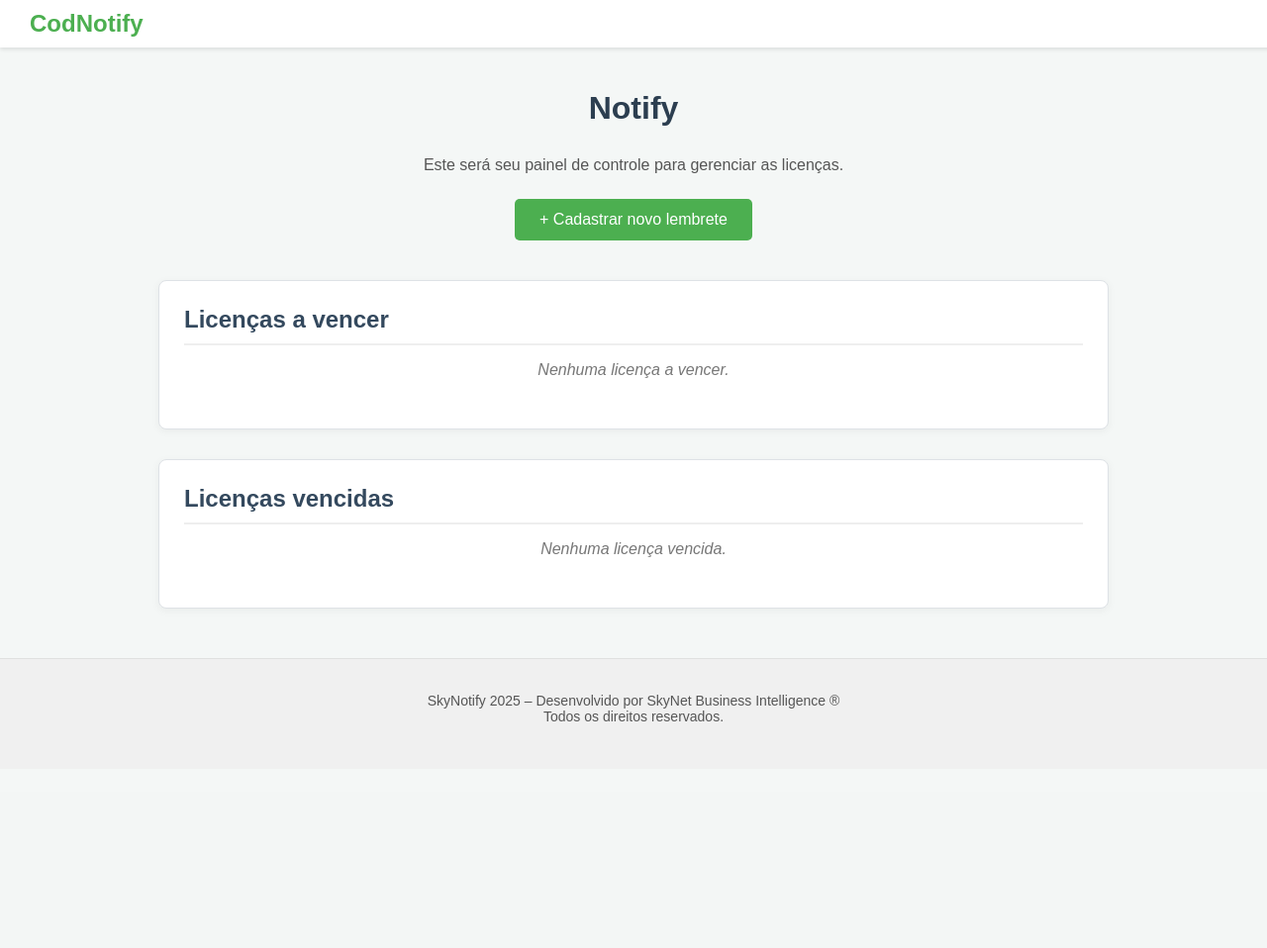
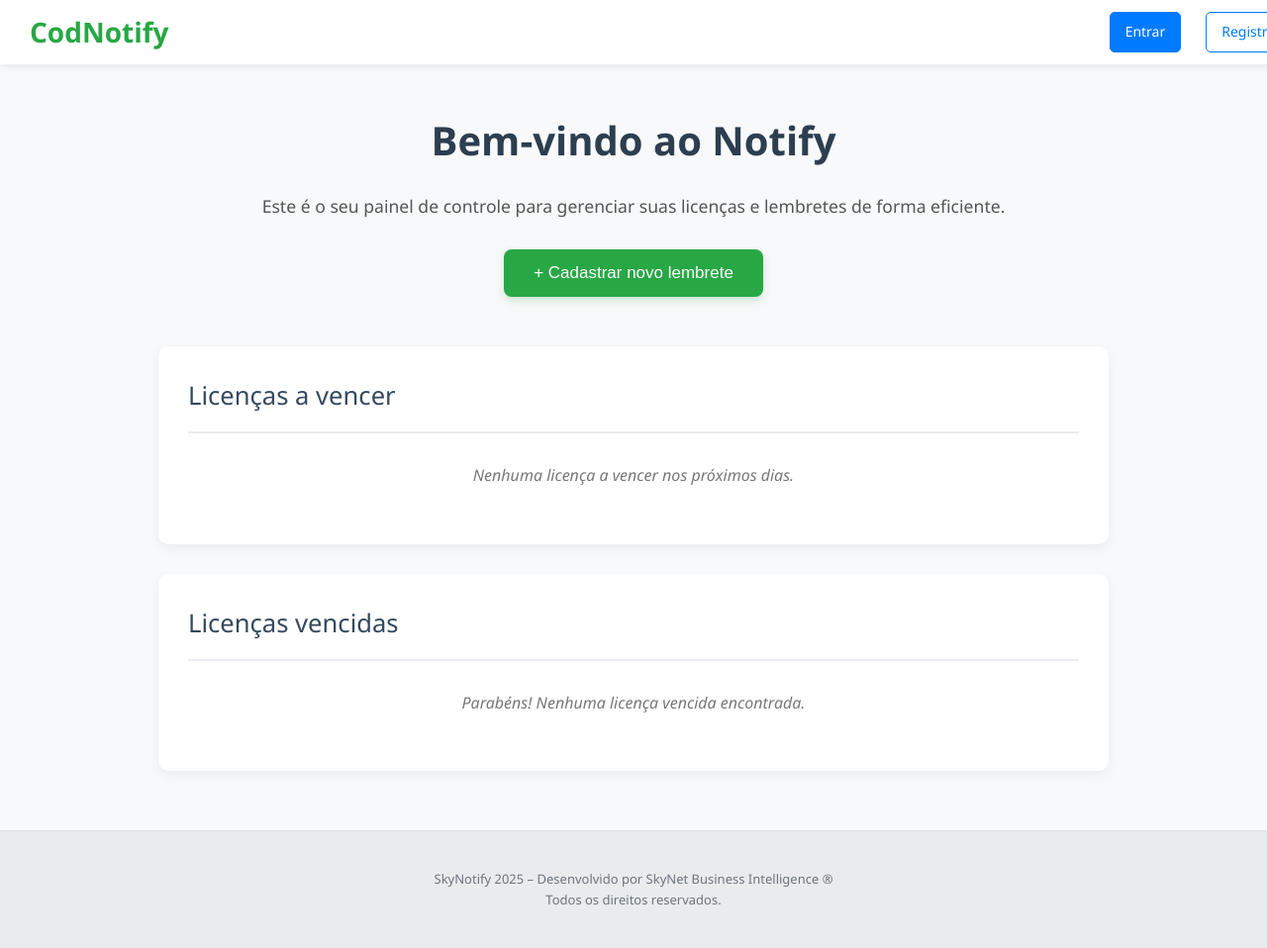
Before and after one commit to Cortex-ia-tech/Notify-App, a Flask app: template templates/home.html in a window 1280 px wide. Shown: the whole page at 99% size. Before the commit the page ends 729 px from the top, so only its background shows below. Run offline with Flask 3, Linux system fonts and the light colour scheme; the template is opened without the code that fills it, so the values that code supplies are empty; some libraries are stand-ins or nearby versions.

Commit message:
adequação da home com o app.py

```diff
--- a/templates/home.html
+++ b/templates/home.html
@@ -3,80 +3,106 @@
 <head>
     <meta charset="UTF-8">
     <title>CodNotify - Home</title>
-    <link rel="stylesheet" href="/static/style.css">
+    <link rel="stylesheet" href="https://cdnjs.cloudflare.com/ajax/libs/font-awesome/6.0.0-beta3/css/all.min.css">
     <style>
+        /* Estilos Globais e Reset */
         body {
-            font-family: Arial, sans-serif;
+            font-family: 'Segoe UI', Tahoma, Geneva, Verdana, sans-serif; /* Fonte moderna e limpa */
             margin: 0;
-            padding-top: 70px; /* Space for the fixed header */
-            background-color: #f4f7f6;
-            color: #333;
+            padding-top: 70px; /* Espaço para o cabeçalho fixo */
+            background-color: #f8f9fa; /* Fundo suave */
+            color: #343a40; /* Cor de texto principal */
+            line-height: 1.6;
         }
 
-        /* Fixed Header */
+        a {
+            text-decoration: none;
+            color: inherit; /* Links herdam a cor do texto pai por padrão */
+        }
+
+        /* --- Barra de Navegação Fixa (Header) --- */
         .fixed-header {
             position: fixed;
             top: 0;
             left: 0;
             width: 100%;
-            background-color: #ffffff;
-            box-shadow: 0 2px 4px rgba(0, 0, 0, 0.1);
+            background-color: #ffffff; /* Fundo branco para a barra */
+            box-shadow: 0 2px 8px rgba(0, 0, 0, 0.08); /* Sombra suave para elevação */
             padding: 10px 30px;
             display: flex;
             justify-content: space-between;
             align-items: center;
-            z-index: 1000;
+            z-index: 1000; /* Garante que fique acima de outros elementos */
         }
 
         .header-left .logo {
-            font-size: 24px;
-            font-weight: bold;
-            color: #4CAF50; /* A pleasant green */
-            text-decoration: none;
+            font-size: 28px; /* Tamanho maior para o logo */
+            font-weight: 700; /* Mais encorpado */
+            color: #28a745; /* Verde vibrante para a marca */
+            transition: color 0.3s ease;
+        }
+
+        .header-left .logo:hover {
+            color: #218838; /* Escurece um pouco ao passar o mouse */
         }
 
         .header-right {
-            position: relative;
+            position: relative; /* Para o posicionamento do dropdown */
             display: flex;
             align-items: center;
-            gap: 10px;
+            gap: 15px; /* Espaçamento entre o nome e o ícone */
+        }
+
+        /* Novo estilo para a área clicável do usuário */
+        .header-right .username-wrapper {
+            display: flex;
+            align-items: center;
+            cursor: pointer; /* Indica que é clicável */
+            padding: 5px 10px; /* Adiciona um padding para a área clicável */
+            border-radius: 20px; /* Arredonda as bordas */
+            transition: background-color 0.3s;
+        }
+
+        .header-right .username-wrapper:hover {
+            background-color: #f0f2f5; /* Fundo suave ao passar o mouse */
         }
 
         .header-right .username {
-            font-size: 16px;
+            font-size: 15px;
             color: #555;
-            margin-right: 10px;
+            white-space: nowrap; /* Impede que o nome quebre a linha */
+            margin-right: 8px; /* Espaço entre o nome e o ícone */
         }
 
         .header-right .icon-button {
             background: none;
             border: none;
-            cursor: pointer;
-            font-size: 20px;
-            color: #555;
-            padding: 5px;
-            border-radius: 50%;
-            transition: background-color 0.3s;
+            font-size: 22px; /* Tamanho do ícone */
+            color: #6c757d; /* Cor cinza sutil para o ícone */
+            /* Removido padding e border-radius daqui, movido para username-wrapper */
+            transition: color 0.3s;
         }
 
         .header-right .icon-button:hover {
-            background-color: #eee;
+            color: #343a40; /* Escurece o ícone ao passar o mouse */
         }
 
+        /* Dropdown Menu */
         .dropdown-menu {
             position: absolute;
-            top: 100%;
+            top: calc(100% + 10px); /* Posiciona ligeiramente abaixo do botão */
             right: 0;
             background-color: #ffffff;
-            box-shadow: 0 4px 8px rgba(0, 0, 0, 0.1);
-            border-radius: 5px;
-            overflow: hidden;
-            opacity: 0;
-            visibility: hidden;
-            transform: translateY(10px);
-            transition: opacity 0.3s ease, transform 0.3s ease, visibility 0.3s;
-            min-width: 150px;
+            box-shadow: 0 6px 12px rgba(0, 0, 0, 0.15); /* Sombra mais pronunciada */
+            border-radius: 8px;
+            overflow: hidden; /* Garante que os cantos arredondados funcionem */
+            opacity: 0; /* Começa invisível */
+            visibility: hidden; /* Oculta para acessibilidade */
+            transform: translateY(15px); /* Efeito de deslize para baixo */
+            transition: opacity 0.3s ease-out, transform 0.3s ease-out, visibility 0.3s;
+            min-width: 180px;
             z-index: 1001;
+            padding: 5px 0;
         }
 
         .dropdown-menu.show {
@@ -87,74 +113,123 @@
 
         .dropdown-menu a {
             display: block;
-            padding: 10px 15px;
-            color: #333;
-            text-decoration: none;
-            font-size: 14px;
-            transition: background-color 0.2s;
+            padding: 12px 20px;
+            color: #343a40;
+            font-size: 15px;
+            transition: background-color 0.2s, color 0.2s;
         }
 
         .dropdown-menu a:hover {
-            background-color: #f0f0f0;
+            background-color: #e9ecef; /* Fundo suave ao passar o mouse */
+            color: #007bff; /* Azul para links em destaque */
         }
 
         .dropdown-menu a.logout {
-            color: red;
+            color: #dc3545; /* Vermelho para a opção de logout */
         }
 
-        /* Main Content */
+        .dropdown-menu a.logout:hover {
+            background-color: #ffebe9; /* Fundo vermelho suave para logout */
+            color: #c82333;
+        }
+
+        /* Estilos para botões de Login/Registrar se o usuário NÃO estiver logado */
+        .header-right .button-login,
+        .header-right .button-register {
+            display: inline-block;
+            padding: 8px 15px;
+            border-radius: 5px;
+            font-size: 14px;
+            font-weight: 500;
+            text-decoration: none;
+            transition: background-color 0.3s, color 0.3s;
+        }
+
+        .header-right .button-login {
+            background-color: #007bff;
+            color: white;
+            border: 1px solid #007bff;
+        }
+
+        .header-right .button-login:hover {
+            background-color: #0056b3;
+            border-color: #0056b3;
+        }
+
+        .header-right .button-register {
+            background-color: transparent;
+            color: #007bff;
+            border: 1px solid #007bff;
+            margin-left: 10px;
+        }
+
+        .header-right .button-register:hover {
+            background-color: #e6f2ff;
+            color: #0056b3;
+        }
+
+        /* --- Conteúdo Principal --- */
         .container {
-            max-width: 960px;
-            margin: 20px auto;
-            padding: 0 20px;
+            max-width: 960px; /* Largura máxima do conteúdo */
+            margin: 20px auto; /* Centraliza na página */
+            padding: 0 20px; /* Padding interno para as bordas */
         }
 
         h1 {
-            color: #2c3e50;
+            color: #2c3e50; /* Título principal */
+            text-align: center;
+            margin-top: 40px; /* Espaçamento após o header */
+            margin-bottom: 20px;
+            font-size: 2.5em; /* Tamanho maior para o H1 */
+            font-weight: 600;
+        }
+
+        .description-text {
             text-align: center;
             margin-bottom: 30px;
+            color: #555;
+            font-size: 1.1em;
         }
 
         .button-section {
             text-align: center;
-            margin-bottom: 40px;
+            margin-bottom: 50px; /* Mais espaço antes dos quadros */
         }
 
         .button-section button {
-            padding: 12px 25px;
-            font-size: 16px;
-            background-color: #4CAF50;
+            padding: 14px 30px; /* Botão maior e mais clicável */
+            font-size: 17px;
+            background-color: #28a745; /* Mesma cor verde do logo */
             color: white;
             border: none;
-            border-radius: 5px;
+            border-radius: 8px; /* Bordas mais arredondadas */
             cursor: pointer;
-            transition: background-color 0.3s ease;
+            transition: background-color 0.3s ease, transform 0.2s ease;
+            box-shadow: 0 4px 8px rgba(40, 167, 69, 0.2); /* Sombra para o botão */
         }
 
         .button-section button:hover {
-            background-color: #45a049;
+            background-color: #218838;
+            transform: translateY(-2px); /* Pequeno efeito de elevação */
         }
 
-        p {
-            text-align: center;
-            margin-bottom: 25px;
-            color: #555;
-        }
-
+        /* --- Quadros de Licenças --- */
         .quadro {
             background-color: #ffffff;
-            border-radius: 8px;
-            box-shadow: 0 2px 8px rgba(0, 0, 0, 0.05);
-            padding: 25px;
+            border-radius: 10px; /* Cantos arredondados */
+            box-shadow: 0 4px 12px rgba(0, 0, 0, 0.06); /* Sombra mais definida */
+            padding: 30px; /* Mais padding interno */
             margin-bottom: 30px;
         }
 
         .quadro h2 {
             color: #34495e;
             margin-top: 0;
-            margin-bottom: 15px;
-            border-bottom: 2px solid #eee;
-            padding-bottom: 10px;
+            margin-bottom: 20px;
+            border-bottom: 2px solid #e9ecef; /* Linha divisória suave */
+            padding-bottom: 15px;
+            font-size: 1.6em;
+            font-weight: 500;
         }
 
         .quadro ul {
@@ -163,24 +238,26 @@
         }
 
         .quadro li {
-            padding: 10px 0;
-            border-bottom: 1px dashed #eee;
+            padding: 12px 0;
+            border-bottom: 1px dashed #e0e0e0; /* Linha tracejada suave */
             display: flex;
             justify-content: space-between;
             align-items: center;
+            font-size: 1.05em;
         }
 
         .quadro li:last-child {
-            border-bottom: none;
+            border-bottom: none; /* Remove a borda do último item */
         }
 
         .quadro li a {
             color: #007bff;
-            text-decoration: none;
-            font-size: 14px;
+            font-size: 0.95em;
+            transition: color 0.2s;
         }
 
         .quadro li a:hover {
+            color: #0056b3;
             text-decoration: underline;
         }
 
@@ -188,38 +265,46 @@
             text-align: center;
             color: #777;
             font-style: italic;
+            padding: 10px 0;
         }
 
+        /* --- Rodapé --- */
         footer {
-            background-color: #f0f0f0;
-            padding: 20px;
-            margin-top: 50px;
-            color: #686868;
-            font-size: 14px;
+            background-color: #e9ecef; /* Fundo suave para o rodapé */
+            padding: 25px;
+            margin-top: 60px; /* Mais espaço acima do rodapé */
+            color: #6c757d;
+            font-size: 13px;
             text-align: center;
-            border-top: 1px solid #e0e0e0;
+            border-top: 1px solid #dee2e6; /* Borda superior */
         }
     </style>
 </head>
 <body>
     <header class="fixed-header">
         <div class="header-left">
-            <a href="#" class="logo">CodNotify</a> </div>
+            <a href="{{ url_for('home') }}" class="logo">CodNotify</a> </div>
         <div class="header-right">
             {# Verifica se o usuário está autenticado usando current_user.is_authenticated #}
             {% if current_user.is_authenticated %}
+            <div class="username-wrapper" onclick="toggleDropdown()">
                 <span class="username">Olá {{ current_user.nome }}</span>
-            <button class="icon-button" onclick="toggleDropdown()">&#9776;</button> <div class="dropdown-menu" id="userDropdown">
-                <a href="/suporte">Falar com suporte</a>
+                <i class="fas fa-user-circle icon-button"></i>
+            </div>
+            <div class="dropdown-menu" id="userDropdown">
+                <a href="{{ url_for('suporte') }}">Falar com suporte</a>
                 <a href="{{ url_for('logout') }}" class="logout">Sair da conta</a>
             </div>
+            {% else %}
+            <a href="{{ url_for('login') }}" class="button-login">Entrar</a>
+            <a href="{{ url_for('registrar') }}" class="button-register">Registrar</a>
             {% endif %}
         </div>
     </header>
 
     <div class="container">
-        <h1>Notify</h1>
-        <p>Este será seu painel de controle para gerenciar as licenças.</p>
+        <h1>Bem-vindo ao Notify</h1>
+        <p class="description-text">Este é o seu painel de controle para gerenciar suas licenças e lembretes de forma eficiente.</p>
 
         <div class="button-section">
             <a href="{{ url_for('cadastrar') }}">
@@ -239,7 +324,7 @@
                 {% endfor %}
                 </ul>
             {% else %}
-                <p>Nenhuma licença a vencer.</p>
+                <p>Nenhuma licença a vencer nos próximos dias.</p>
             {% endif %}
         </div>
 
@@ -255,7 +340,7 @@
                 {% endfor %}
                 </ul>
             {% else %}
-                <p>Nenhuma licença vencida.</p>
+                <p>Parabéns! Nenhuma licença vencida encontrada.</p>
             {% endif %}
         </div>
     </div>
@@ -273,8 +358,8 @@
 
         // Fecha o dropdown se o usuário clicar fora dele
         window.onclick = function(event) {
-        // Verifica se o clique não foi no botão do ícone nem em seus descendentes
-        if (!event.target.matches('.icon-button') && !event.target.closest('.icon-button')) {
+            // Verifica se o clique não foi dentro do .username-wrapper (que agora contém o nome e o ícone) E não foi dentro do .dropdown-menu
+            if (!event.target.closest('.username-wrapper') && !event.target.closest('.dropdown-menu')) {
                 var dropdowns = document.getElementsByClassName("dropdown-menu");
                 for (var i = 0; i < dropdowns.length; i++) {
                     var openDropdown = dropdowns[i];
```
Lines whose indentation alone changed are shown as unchanged.
